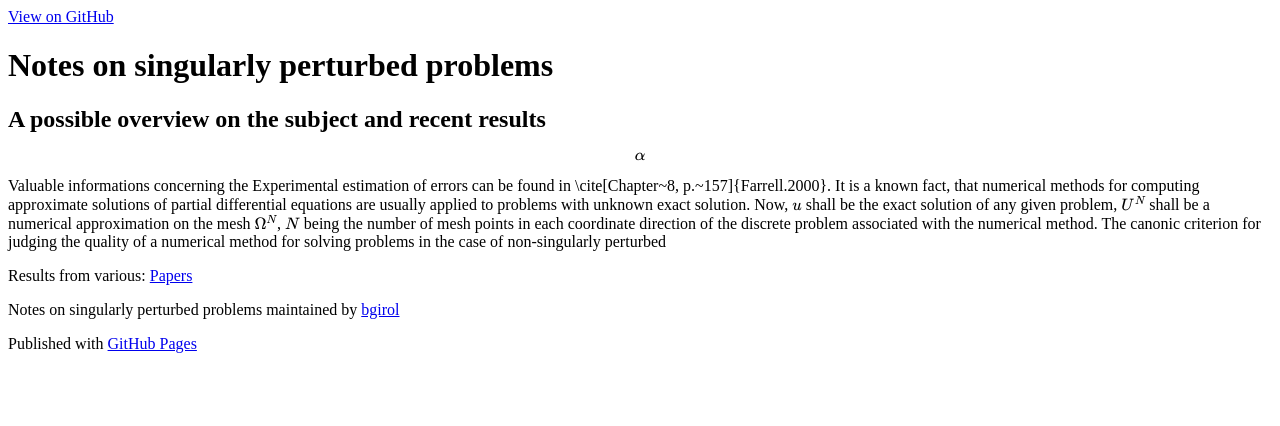
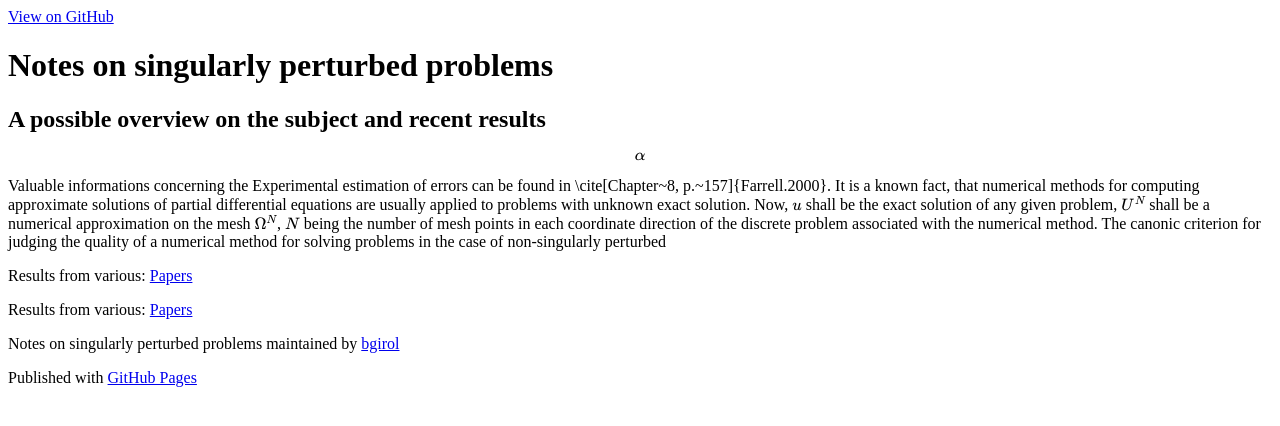
Before and after one commit to bgirol/singular, a Jekyll site: the page built from README.md, in a window 1280 px wide. Shown: the top 426 px of the page. Built offline with Jekyll 4.4.1, drawn with Linux system fonts in a browser that asks for light colours; our own code applies the rules of GitHub Pages for plain Markdown files; formulas are drawn with MathJax 3; a script that is not in the unit is left out.

Commit message:
Update default.html

```diff
--- a/_layouts/default.html
+++ b/_layouts/default.html
@@ -59,6 +59,8 @@
           Valuable informations concerning  the Experimental estimation of errors can be found in \cite[Chapter~8, p.~157]{Farrell.2000}. It is a known fact, that numerical methods for computing approximate solutions of partial differential equations are usually applied to problems with unknown exact solution. Now, $ u $ shall be the exact solution of any given problem, $ U^N  $ shall be a numerical approximation on the mesh $ \Omega^N $, $ N $ being the number of mesh points in each coordinate direction of the discrete problem associated with the numerical
 method. The canonic criterion for judging the quality of a numerical method for solving problems in the case of non-singularly perturbed
       <p>Results from various: <a href="webpages/paper2.html">Papers</a></p>
+            <p>Results from various: <a href="webpages/paper2-protected.html">Papers</a></p>
+
 
 
       </section>
```
